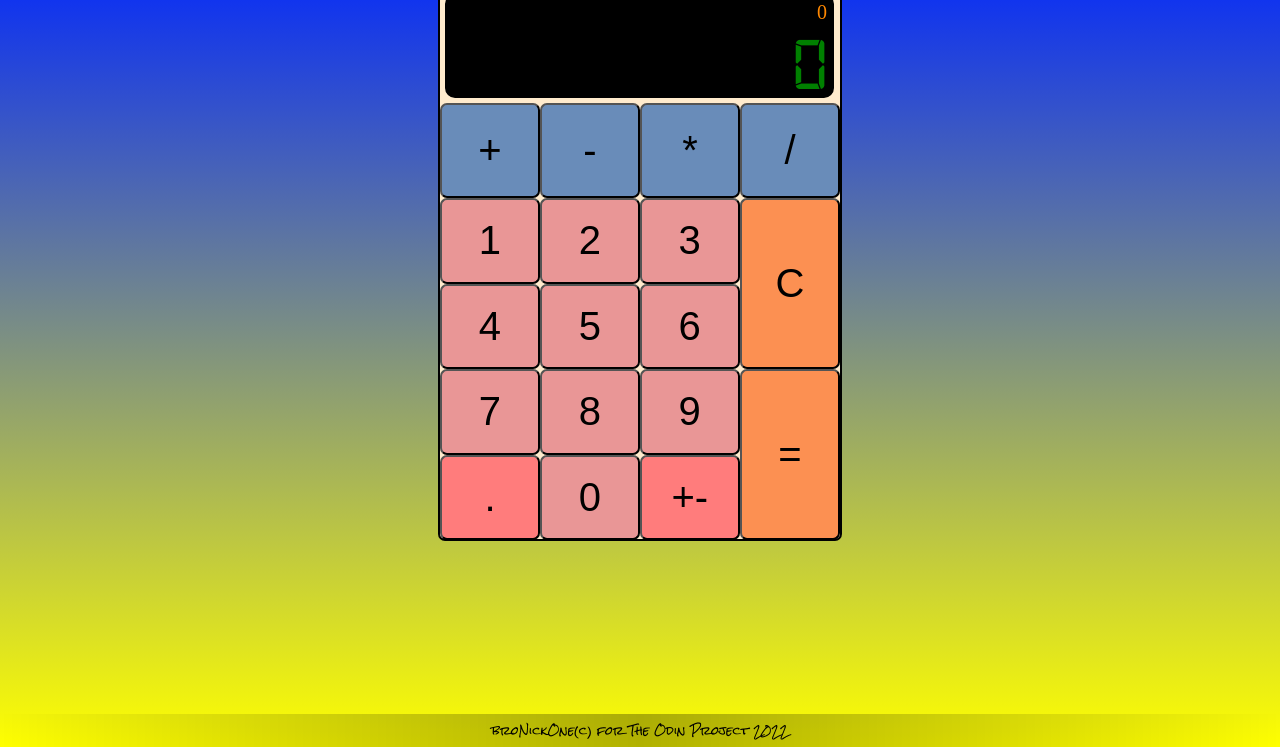
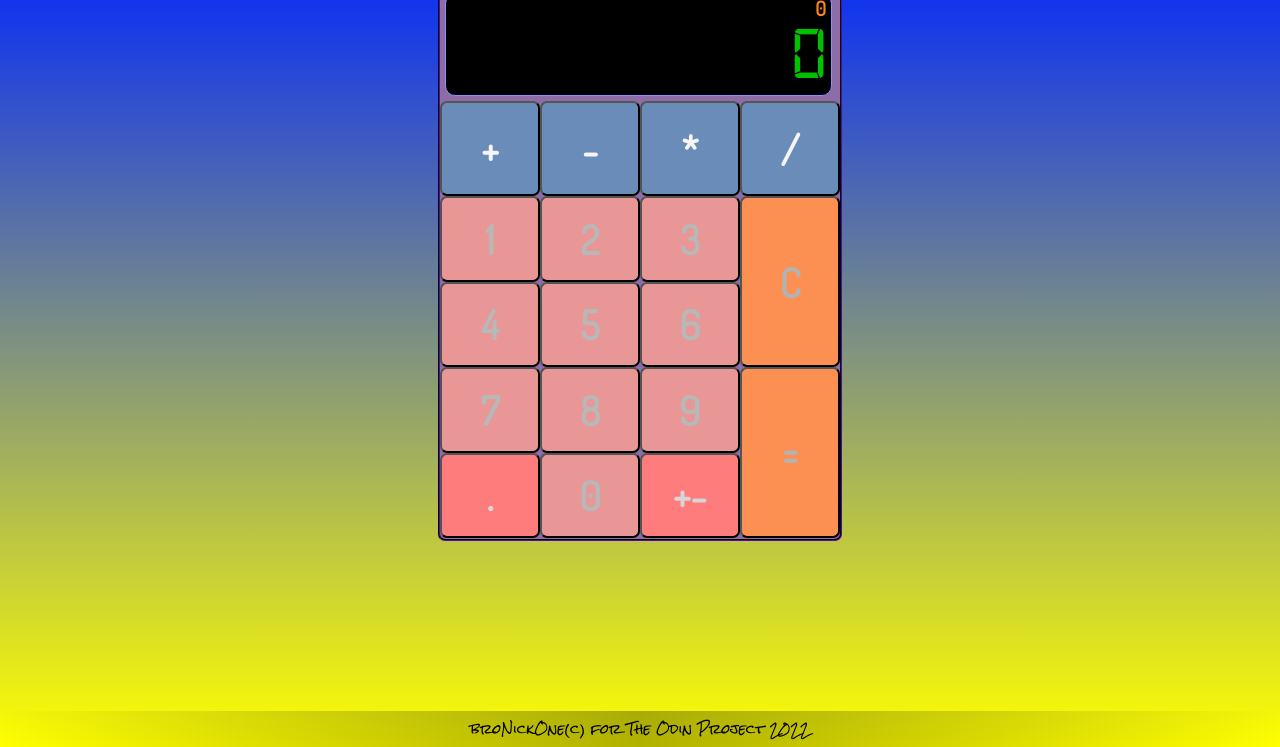
Before and after one commit to bronickone/calculator, a plain HTML site: page index.html in a window 1280 px wide. Shown: the part 53-800 px from the top of the page. Drawn offline with Linux system fonts and the light colour scheme.

Commit message:
minor fixes

```diff
--- a/index.html
+++ b/index.html
@@ -2,7 +2,7 @@
 <html lang="en">
 <head>
     <meta charset="UTF-8">
-    <link rel="stylesheet" href="https://fonts.googleapis.com/css?family=Rock+Salt|Bangers&effect=neon|outline|anaglyph">
+    <link rel="stylesheet" href="https://fonts.googleapis.com/css?family=Dosis|Bangers|Rock+Salt&effect=neon|outline|anaglyph">
     <meta http-equiv="X-UA-Compatible" content="IE=edge">
     <meta name="viewport" content="width=device-width, initial-scale=1.0">
     <title>Calculator</title>
@@ -10,7 +10,7 @@
     <script src="./script.js" defer></script>
 </head>
 <body>
-    <h1 class = "header">Count everything</h1>
+    <h1 class = "header font-effect-anaglyph">Count everything</h1>
     <div class="container">
         <div class = "screen">
             <div class = "history">0</div>
@@ -19,29 +19,29 @@
         </div>
         <div class = "buttons">
             <div id="operators">
-                <button class = "operator" id = "add">+</button>
-                <button class = "operator" id = "subtract">-</button>
-                <button class = "operator" id = "multiple">*</button>
-                <button class = "operator" id = "divide">/</button>
+                <button class = "operator font-effect-outline" id = "add">+</button>
+                <button class = "operator font-effect-outline" id = "subtract">-</button>
+                <button class = "operator font-effect-outline" id = "multiple">*</button>
+                <button class = "operator font-effect-outline" id = "divide">/</button>
             </div>
             <div id = "bottom">
                 <div id="digits">
-                    <button class ="digit" id = "one">1</button>
-                    <button class ="digit" id = "two">2</button>
-                    <button class ="digit" id = "three">3</button>
-                    <button class ="digit" id = "four">4</button>
-                    <button class ="digit" id = "five">5</button>
-                    <button class ="digit" id = "six">6</button>
-                    <button class ="digit" id = "seven">7</button>
-                    <button class ="digit" id = "eight">8</button>
-                    <button class ="digit" id = "nine">9</button>
-                    <button class ="dot" id = "dot">.</button>
-                    <button class ="digit" id = "zero">0</button>
-                    <button class ="plusMinus" id = "plusMinus">+-</button>
+                    <button class ="digit font-effect-outline" id = "one">1</button>
+                    <button class ="digit font-effect-outline" id = "two">2</button>
+                    <button class ="digit font-effect-outline" id = "three">3</button>
+                    <button class ="digit font-effect-outline" id = "four">4</button>
+                    <button class ="digit font-effect-outline" id = "five">5</button>
+                    <button class ="digit font-effect-outline" id = "six">6</button>
+                    <button class ="digit font-effect-outline" id = "seven">7</button>
+                    <button class ="digit font-effect-outline" id = "eight">8</button>
+                    <button class ="digit font-effect-outline" id = "nine">9</button>
+                    <button class ="dot font-effect-outline" id = "dot">.</button>
+                    <button class ="digit font-effect-outline" id = "zero">0</button>
+                    <button class ="plusMinus font-effect-outline" id = "plusMinus">+-</button>
                 </div>
                 <div class="clearEquals">
-                    <button class="ce" id="clear">C</button>
-                    <button class="ce" id="equals">=</button>
+                    <button class="ce font-effect-outline" id="clear">C</button>
+                    <button class="ce font-effect-outline" id="equals">=</button>
                 </div>
             </div>
         </div>
--- a/style.css
+++ b/style.css
@@ -17,7 +17,7 @@ body{
 }
 .header{
     font-family: Bangers,sans-serif;
-    color: rgb(10, 2, 56);
+    color: rgb(212, 209, 230);
 }
 .header, .footer{
     margin:0;
@@ -25,8 +25,8 @@ body{
 }
 .footer{
     background-image: linear-gradient(to right,rgba(28,28,48,0), rgba(0, 0, 0, 0.3), rgba(28,28,48,0));
-    font-family: 'Rock Salt', sans-serif;
-    font-size:0.7rem;
+    font-family:'Rock Salt', sans-serif;
+    font-size:0.8rem;
     position:fixed;
     bottom: 0;
     left: 0;
@@ -35,8 +35,10 @@ body{
 }
 
 .container{
-    background-color: blanchedalmond;
-    border: 2px solid black;
+    background-color:rgb(141, 109, 168);
+    border: 2px;
+    border-color: rgb(48, 0, 87);
+    border-style: groove;
     border-radius: 7px;
     height: 550px;
     width: 400px;
@@ -45,21 +47,26 @@ body{
 .screen{
     background-color: black;
     border-radius: 10px;
-    border: 2px solid black;
+    border: 1px solid rgb(147, 140, 253);
     text-align: right;
     margin:5px;
     width: 385px;
     height: 100px;
 }
 .history{
-    color:rgb(255, 136, 0);
-    padding: 5px;
+    font-family: Dosis, Arial, Helvetica, sans-serif;
+    color:rgb(252, 134, 24);
+    padding-bottom: 2px;
+    padding-right: 5px;
     font-size:20px;
+    font-weight:700;
 }
 .display{
-    color:green;
+
+    color:rgb(0, 192, 0);
     font-family: digital-7mono, sans-serif;
-    padding: 5px;
+    padding-bottom: 5px;
+    padding-right: 5px;
     font-size: 75px;
 }
 .buttons{
@@ -72,17 +79,19 @@ body{
   display: flex;
   justify-content: center;
 }
+
 .operator{
     background-color: rgb(105, 140, 185);
     width:25%;
     height:100%;
-    font-size: 40px;
-    border-radius: 7px;
+    color:rgb(245, 245, 245);
 }
+
 #bottom{
     display: flex;
     justify-content: space-between;
 }
+
 #digits{
     width:75%;
     height:95px;
@@ -92,24 +101,33 @@ body{
 .digit, .dot, .plusMinus{
     width: 33.3%;
     height:90%;
-    font-size: 40px;
-    border-radius: 7px;
 }
+
 .dot, .plusMinus{
     background-color: rgb(255, 124, 124);
+    color:rgb(214, 214, 214);
 }
+
 .digit{
     background-color: rgb(233, 150, 150);
+    color:#b8b8b8;
 }
+
 .clearEquals{
     display: flex;
     flex-direction: column;
     width:25%;
-
 }
 .ce{
     background-color: rgb(252, 144, 82);
     height:171px;
+    color:rgb(179, 179, 179);
+
+}
+.digit, .dot, .plusMinus, .operator, .ce{
     font-size: 40px;
+    font-family: Dosis, Arial, Helvetica, sans-serif;
+    font-weight: 700;
     border-radius: 7px;
+
 }
```
